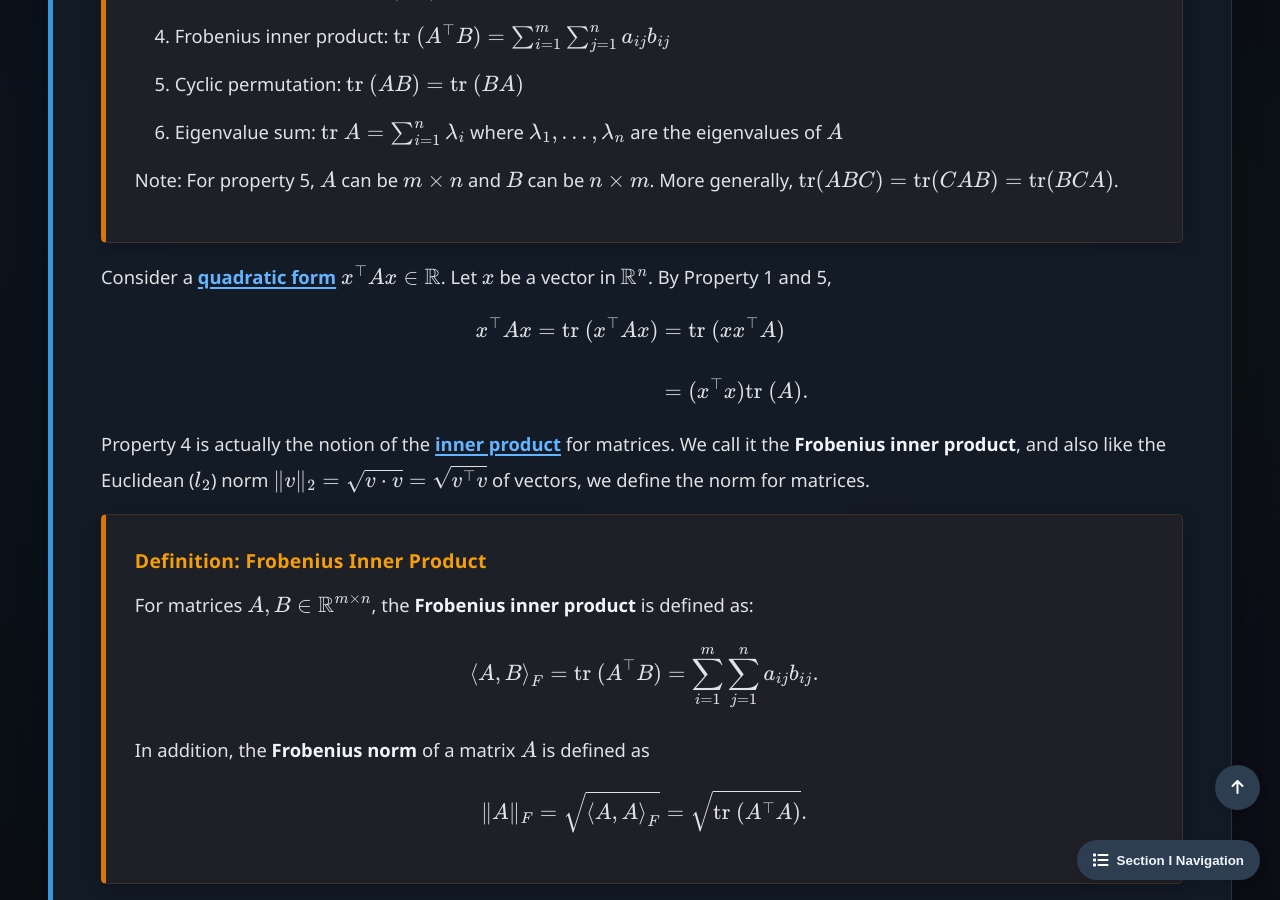
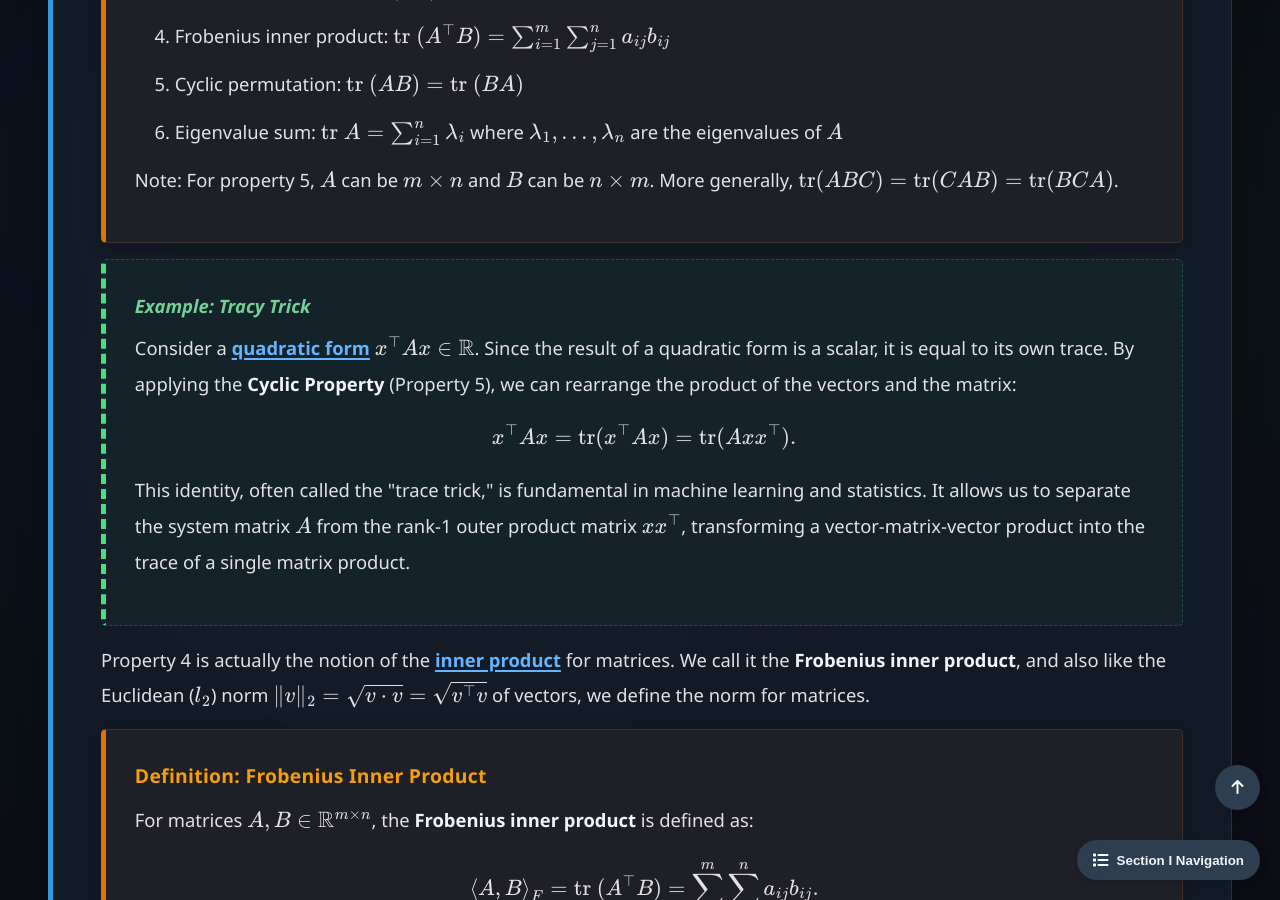
Before and after one commit to Yusukey01/yusukey01.github.io, a Jekyll site: the page built from Mathematics/Linear_algebra/trace.html, in a window 1280 px wide and 900 px high, scrolled down 1462 px. Built offline with Jekyll 4.4.1, drawn with Linux system fonts in a browser that asks for light colours.

Commit message:
revised explanations

```diff
--- a/Mathematics/Linear_algebra/trace.html
+++ b/Mathematics/Linear_algebra/trace.html
@@ -70,16 +70,23 @@ uses_python: false
                     </p>
                 </div>
 
+                <div class="proof">
+                    <span class="proof-title">Example: Tracy Trick</span>
                     <p>
                         Consider a <a href="symmetry.html"><strong>quadratic form</strong></a> \(x^\top Ax \in \mathbb{R}\).
-                    Let \(x\) be a vector in \(\mathbb{R}^n\). By Property 1 and 5,
+                        Since the result of a quadratic form is a scalar, it is equal to its own trace.
+                        By applying the <strong>Cyclic Property</strong> (Property 5), we can rearrange the product
+                        of the vectors and the matrix:
                         \[
                         \begin{align*}
-                    x^\top Ax = \text{tr }(x^\top Ax) &= \text{tr }(xx^\top A) \\\\
-                                            &= (x^\top x)\text{tr }(A).
+                        x^\top Ax = \text{tr}(x^\top Ax) = \text{tr}(Axx^\top).
                         \end{align*}
                         \]
+                        This identity, often called the "trace trick," is fundamental in machine learning and statistics.
+                        It allows us to separate the system matrix \(A\) from the rank-1 outer product matrix \(xx^\top\),
+                        transforming a vector-matrix-vector product into the trace of a single matrix product.
                     </p>
+                 </div>
 
                 <p>
                     Property 4 is actually the notion of the <a href="orthogonality.html"><strong>inner product</strong></a> for matrices.
```
Lines whose indentation alone changed are shown as unchanged.
